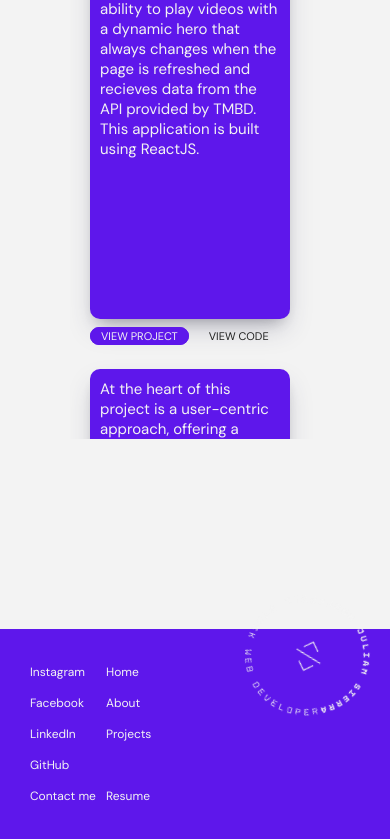
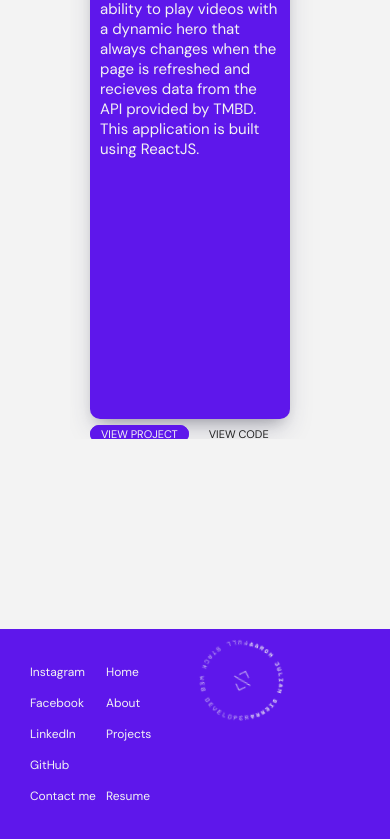
Before and after one commit to DiamondD7/WebPortfolio_2023, a React (Vite) app: page / in a window 390 px wide. Shown: the part 2409-3248 px from the top of the page. Built offline with nearby package versions, Linux system fonts and the light colour scheme.

Commit message:
fixed minor issue on the page resoponsiveness code

```diff
--- a/src/styles/responsive.css
+++ b/src/styles/responsive.css
@@ -807,42 +807,39 @@
 
   .contents__wrapper {
     width: 200px;
-    height: 370px;
+    height: 470px;
   }
 
   .content-project__buttons {
-    bottom: -155px;
+    bottom: -253px;
   }
 
   .twoBtns {
-    bottom: 103px;
+    bottom: 7px;
   }
 
   .threeBtns {
-    bottom: -115px;
+    bottom: -213px;
   }
 
   .fourBtns {
-    bottom: -195px;
+    bottom: -293px;
   }
 
   .fiveBtns {
-    bottom: -15px;
+    bottom: -113px;
   }
 
   .sixBtns {
-    bottom: -215px;
+    bottom: -293px;
   }
 
   .sevenBtns {
-    bottom: -53px;
+    bottom: -12px;
   }
 
   .footer-logo {
-    position: absolute;
-    bottom: -2145px;
-    right: 10px;
-    width: 150px;
+    width: 100px;
   }
 
   .all-projects__wrapper{
@@ -855,7 +852,7 @@
 
 @media(max-height:1000px){
   .footer-logo{
-    bottom: -2150px;
+    bottom: -2140px;
   }
 }
 
```
